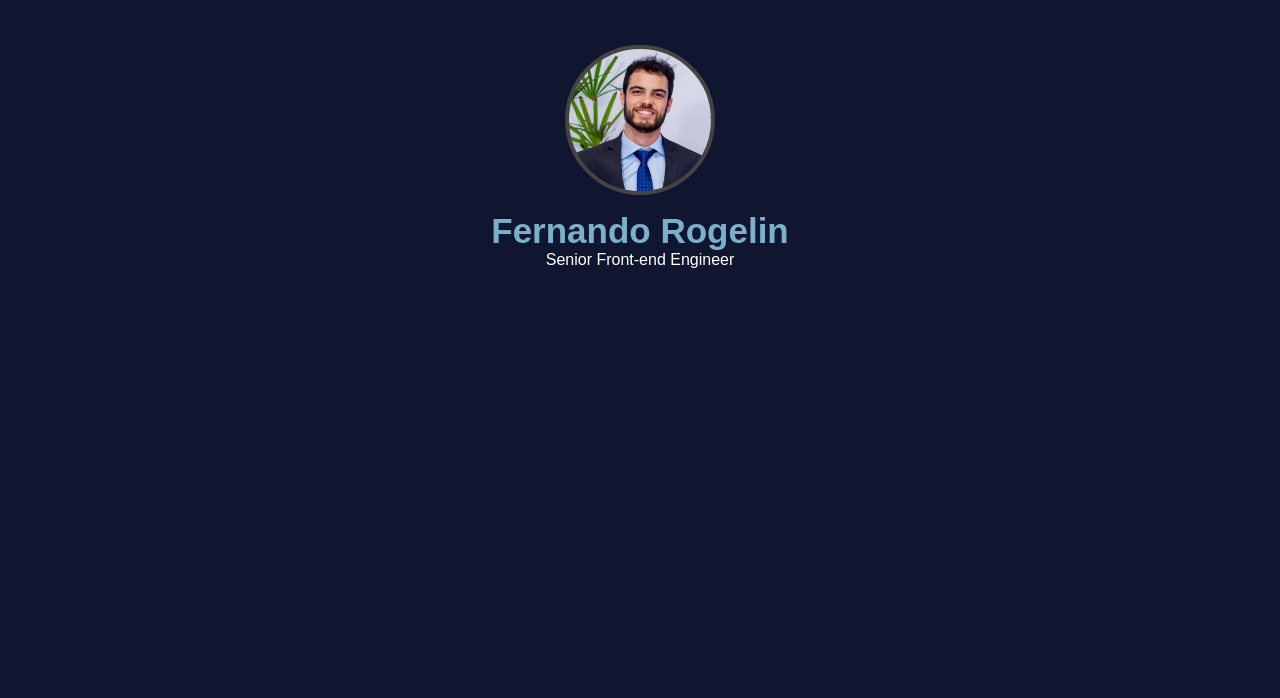
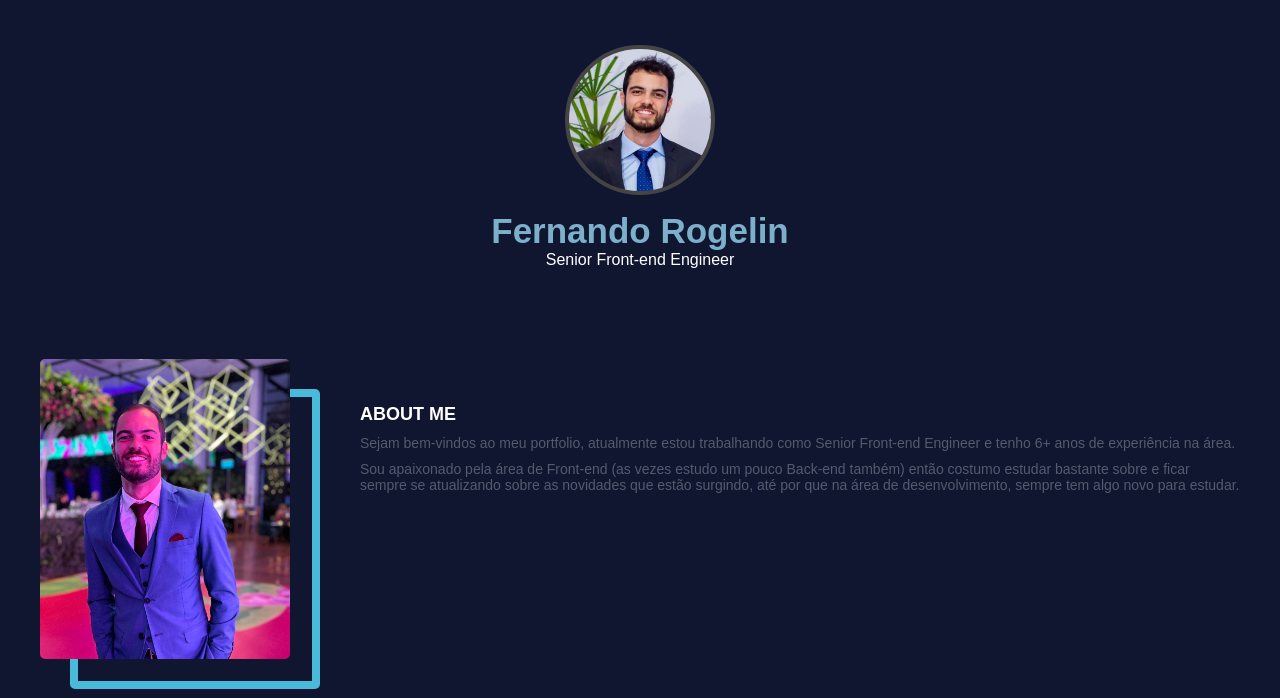
Before and after one commit to FernandoRogelin/Portfolio, an Astro site: page / in a window 1280 px wide. Shown: the part 102-800 px from the top of the page. Built offline with nearby package versions, Linux system fonts and the light colour scheme; Astro itself is replaced by a stand-in of ours.

Commit message:
feat: Add perfil photo and about me section

```diff
--- /dev/null
+++ b/src/layouts/AboutMe/index.tsx
@@ -0,0 +1,23 @@
+import './styles.scss';
+
+const AboutMe = () => {
+  return (
+    <div className='about'>
+      <div className='perfil'>
+        <div className='perfil__photo' />
+        <div className='perfil__frame' />
+      </div>
+      <div className='aboutme'>
+        <h3 className='aboutme__title'>About Me</h3>
+        <p className='aboutme__text'>
+          Sejam bem-vindos ao meu portfolio, atualmente estou trabalhando como Senior Front-end Engineer e tenho 6+ anos de experiência na área.
+        </p>
+        <p className='aboutme__text'>
+          Sou apaixonado pela área de Front-end (as vezes estudo um pouco Back-end também) então costumo estudar bastante sobre e ficar sempre se atualizando sobre as novidades que estão surgindo, até por que na área de desenvolvimento, sempre tem algo novo para estudar.
+        </p>
+      </div>
+    </div>
+  )
+}
+
+export default AboutMe
--- /dev/null
+++ b/src/layouts/AboutMe/styles.scss
@@ -0,0 +1,46 @@
+@import '../../styles/colors';
+
+.about {
+  display: flex;
+  column-gap: 4rem;
+  padding-top: 4rem;
+}
+
+.perfil {
+  position: relative;
+
+  &__photo {
+    top: -3rem;
+    width: 25rem;
+    height: 30rem;
+    position: absolute;
+    border-radius: 5px;
+    background-size: cover;
+    background-repeat: no-repeat;
+    background-image: url('../../assets/images/perfil.jpg');
+  }
+
+  &__frame {
+    width: 25rem;
+    height: 30rem;
+    margin-left: 3rem;
+    border-radius: 5px;
+    border: 8px solid $shakespeare;
+  }
+}
+
+.aboutme {
+  padding-top: 1.5rem;
+
+  &__title {
+    color: $white;
+    font-size: 1.8rem;
+    text-transform: uppercase;
+  }
+
+  &__text {
+    color: #555A6D;
+    margin-top: 1rem;
+    font-size: 1.4rem;
+  }
+}
--- a/src/layouts/Header/styles.scss
+++ b/src/layouts/Header/styles.scss
@@ -2,7 +2,7 @@
 
 .header {
   display: flex;
-  margin-top: 8rem;
+  margin: 8rem 0;
   align-items: center;
   flex-direction: column;
 
--- a/src/pages/index.astro
+++ b/src/pages/index.astro
@@ -4,6 +4,7 @@ import '../styles/global.scss';
 
 import Menu from '../components/Menu';
 import Header from '../layouts/Header';
+import AboutMe from '../layouts/AboutMe';
 ---
 
 <html lang="en">
@@ -19,6 +20,7 @@ import Header from '../layouts/Header';
       <div class="wrapper">
         <Menu client:visible />
         <Header client:visible />
+        <AboutMe client:visible />
       </div>
 		</main>
 	</body>
```
Also changed, not shown: src/assets/images/perfil.jpg (added).
